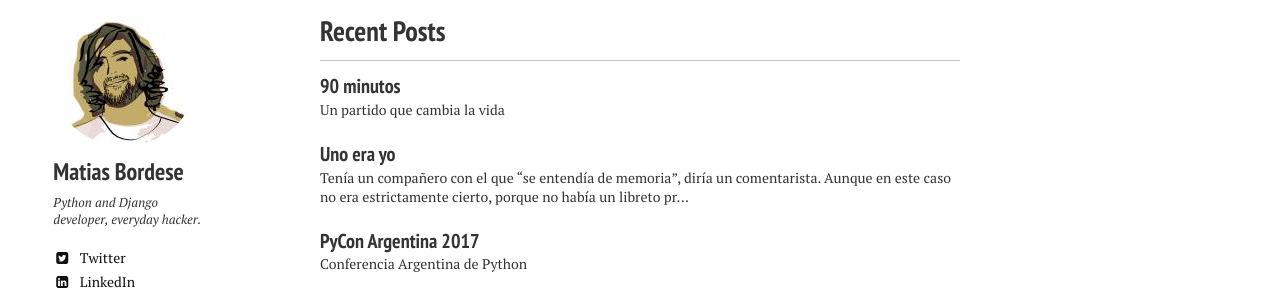
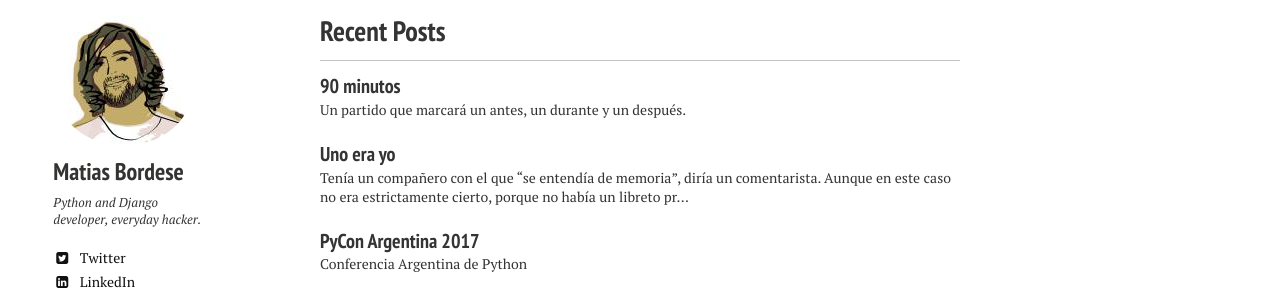
Before and after one commit to matiasb/matiasb.github.io, a Jekyll site: the page built from index.md, in a window 1280 px wide. Shown: the part 423-717 px from the top of the page. Built offline with Jekyll 4.4.1, drawn with Linux system fonts in a browser that asks for light colours; nearby versions of some CDN libraries.

Commit message:
Updated excerpt for 90-minutos.

```diff
--- a/_posts/2018-09-10-90-minutos.md
+++ b/_posts/2018-09-10-90-minutos.md
@@ -5,7 +5,7 @@ author: matiasb
 modified:
 categories: [es]
 comments: true
-excerpt: Un partido que cambia la vida
+excerpt: Un partido que marcará un antes, un durante y un después.
 image:
   feature: 2018/09/field.jpeg
   credit: dibujo del autor (claramente)
```
